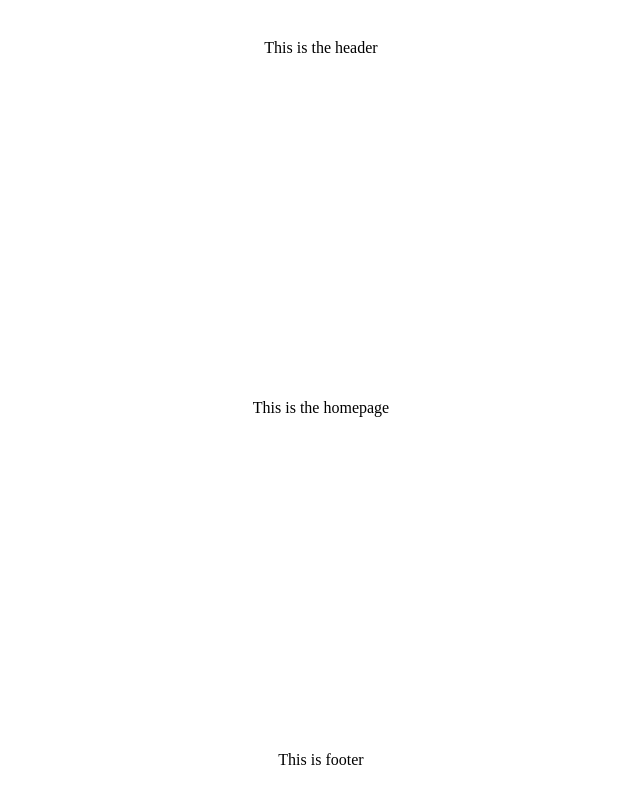
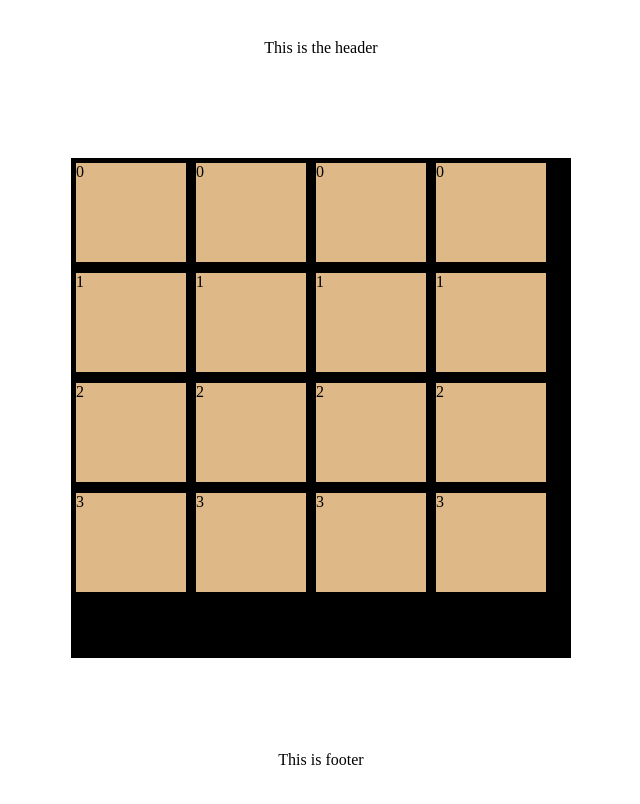
Before and after one commit to mkzheng972/reverse-2048, a React app: page / in a window 1280 px wide. Shown: the whole page, without its empty margins (319-959 px from the left). Built offline with nearby package versions, Linux system fonts and the light colour scheme.

Commit message:
setting up grid

```diff
--- a/client/components/pages/homepage.js
+++ b/client/components/pages/homepage.js
@@ -1,11 +1,24 @@
-import React from 'react';
+import React from 'react'
+import './pages.css'
 
 const Homepage = () => {
+  const grid = new Array(4).fill(0).map((el, index) => new Array(4).fill(index))
   return (
     <div className='homepage'>
       <div>This is the homepage</div>
+      <div className='game-container'>
+        <div className='grid-container'>
+          {grid.map((row) => (
+            <div className='grid-row'>
+              {row.map((cell) => (
+                <div className='grid-cell'>{cell}</div>
+              ))}
+            </div>
+          ))}
+        </div>
+      </div>
     </div>
-  );
-};
+  )
+}
 
-export default Homepage;
+export default Homepage
--- a/client/components/pages/pages.css
+++ b/client/components/pages/pages.css
@@ -4,6 +4,35 @@
   justify-content: center;
   align-items: center;
   min-height: 80vh;
+}
+
+/* grid */
+.game-container {
+  background-color: black;
+  height: 500px;
+  width: 500px;
+  position: absolute;
+  margin: 10px;
+}
+
+.grid-cell {
+  width: 22%;
+  height: 90%;
+  background-color: burlywood;
+  margin: 5px;
+}
+
+.grid-row {
+  display: flex;
+  height: 22%;
+  width: 100%;
+}
+
+.grid-container {
+  position: absolute;
+  z-index: 1;
+  height: 100%;
+  width: 100%;
 }
 
 /* not found */
--- a/package.json
+++ b/package.json
@@ -16,6 +16,7 @@
     "@babel/plugin-proposal-function-sent": "^7.10.4",
     "@babel/plugin-proposal-throw-expressions": "^7.10.4",
     "@babel/plugin-syntax-import-meta": "^7.10.4",
+    "@babel/polyfill": "^7.12.1",
     "@babel/preset-env": "^7.11.0",
     "@babel/preset-react": "^7.10.4",
     "babel-loader": "^8.1.0",
```
Also changed, not shown: client/components/header/header.js (+5 -5 lines), README.md, 1 other file.
